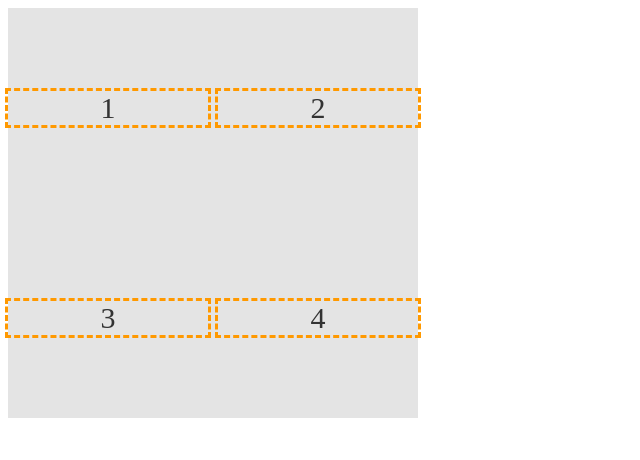
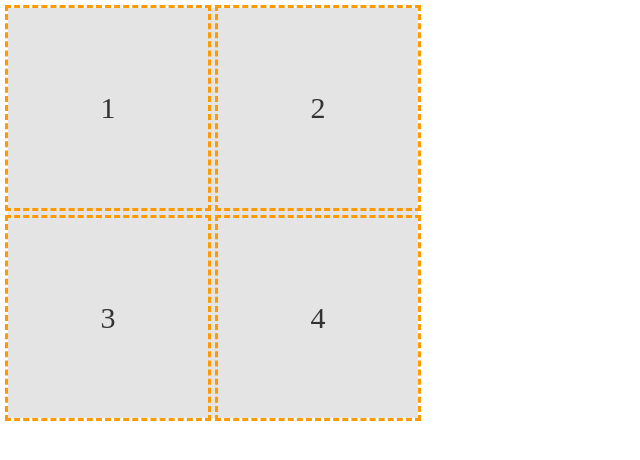
Before and after one commit to KennedyMungai/FlexAndGrid, a plain HTML site: page index.html in a window 1280 px wide. Shown: the whole page, without its empty margins (0-640 px from the left). Drawn offline with Linux system fonts and the light colour scheme.

Commit message:
Removed the align items and the justify content properties for the parent grid item

```diff
--- a/style.css
+++ b/style.css
@@ -4,8 +4,8 @@
     grid-template-rows: 200px 200px;
     grid-template-columns: 200px 200px;
     background-color: #e4e4e4;
-    align-items: center;
-    justify-content: center;
+    /* align-items: center; */
+    /* justify-content: center; */
 }
 
 .grid-item-1 {
```
